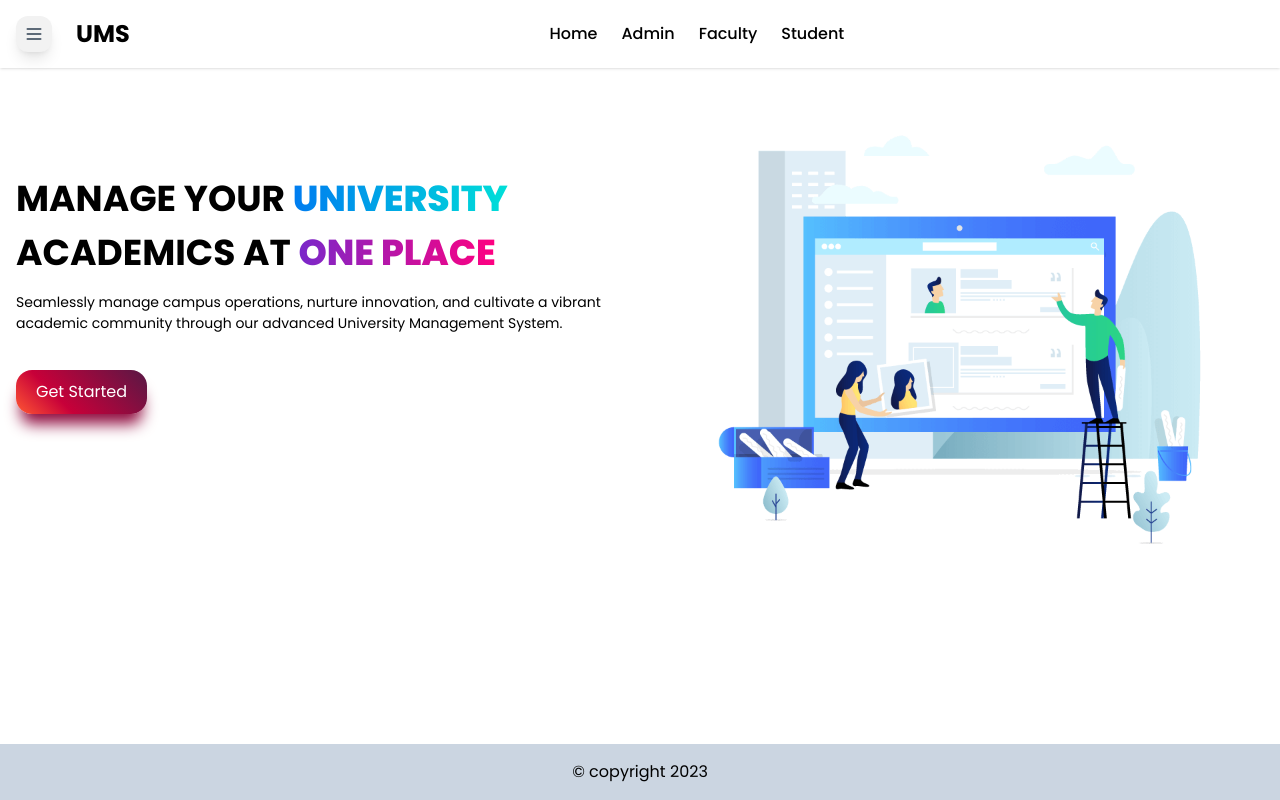
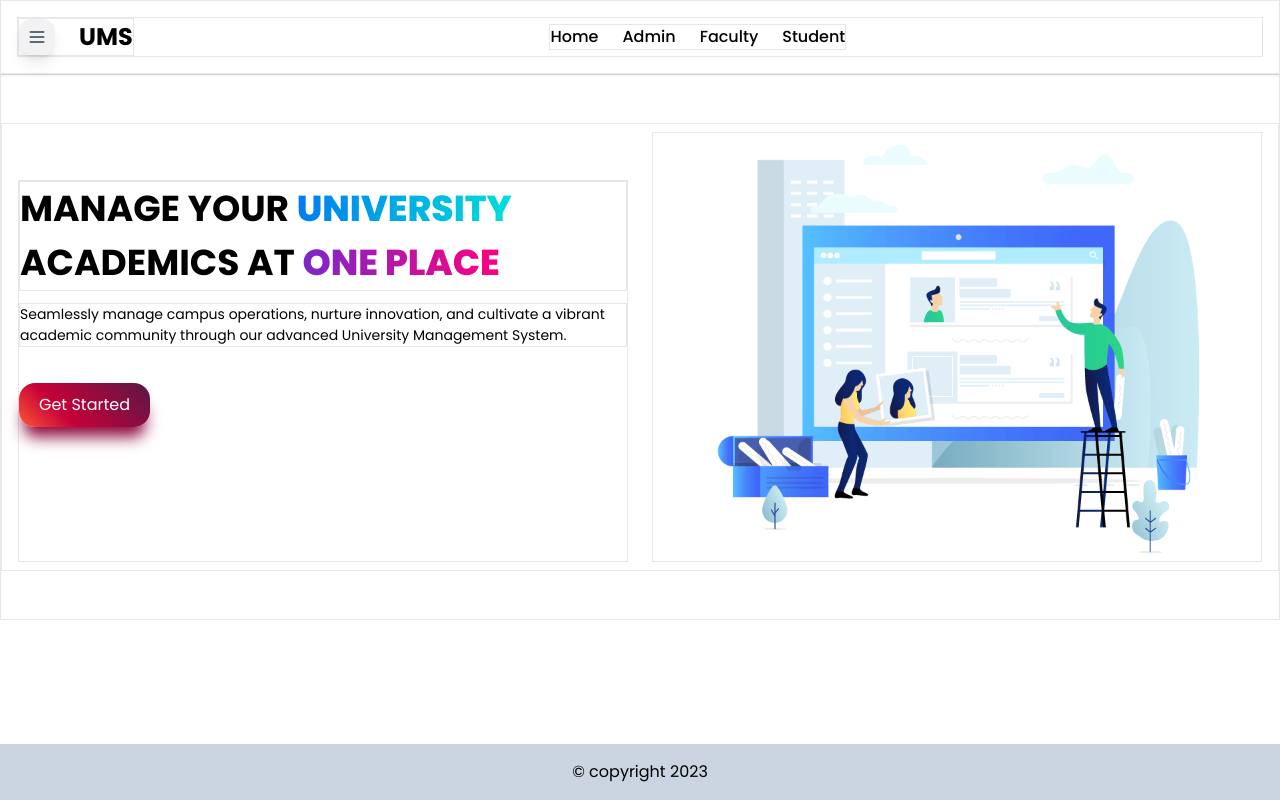
Before and after one commit to indianboat/aums-app, a Next.js app: page / in a window 1280 px wide. Built offline with nearby package versions, Linux system fonts and the light colour scheme; no server answers.

Commit message:
nav fixed

```diff
--- a/src/app/components/NavbarComponent/AdminDrawer.jsx
+++ b/src/app/components/NavbarComponent/AdminDrawer.jsx
@@ -16,22 +16,22 @@ const AdminDrawer = ({handleLinkClick, handleSignout}) => {
   const studentList =[
     {
       name:"Add New",
-      link:`${process.env.NODE_ENV === "development" ? "http://localhost:3000" : process.env.PROD_URL}/admin/student/add-student`
+      link:"/admin/student/add-student"
     },
     {
       name:"Manage",
-      link:`${process.env.NODE_ENV === "development" ? "http://localhost:3000" : process.env.PROD_URL}/admin/student/manage-student`
+      link:"/admin/student/manage-student"
     }
   ];
 
   const facultyList =[
     {
       name:"Add New",
-      link:`${process.env.NODE_ENV === "development" ? "http://localhost:3000" : process.env.PROD_URL}/admin/faculty/add-faculty`
+      link:"/admin/faculty/add-faculty"
     },
     {
       name:"Manage",
-      link:`${process.env.NODE_ENV === "development" ? "http://localhost:3000" : process.env.PROD_URL}/admin/faculty/manage-faculty`
+      link:"/admin/faculty/manage-faculty"
     }
   ];
 
--- a/src/app/components/NavbarComponent/Navbar.jsx
+++ b/src/app/components/NavbarComponent/Navbar.jsx
@@ -54,12 +54,14 @@ const Navbar = () => {
               </button>
               <Link href={"/"} className="text-2xl font-bold">UMS</Link>
             </div>
-            <div className="lg:flex md:flex sm:hidden hidden items-center justify-between gap-6 border">
+
+            {status === 'loading' ? null : session? null : <div className="lg:flex md:flex sm:hidden hidden items-center justify-between gap-6 border">
               <Link href={"/"} className="text-md font-medium">Home</Link>
               <Link href={"/admin"} className="text-md font-medium">Admin</Link>
               <Link href={"/faculty"} className="text-md font-medium">Faculty</Link>
               <Link href={"/student"} className="text-md font-medium">Student</Link>
-            </div>
+            </div>}
+
 
             <div className="flex items-center h-full gap-x-2">
               {session && <Dropdown handleSignout={handleSignout} />}
--- a/src/app/globals.scss
+++ b/src/app/globals.scss
@@ -15,9 +15,9 @@ body {
   flex-direction: column;
 }
 
-.border{
-  border: 0;
-}
+// .border{
+//   border: 0;
+// }
 
 /* primary:#1A5CFF*/
 /* success:#46C93A */
```
